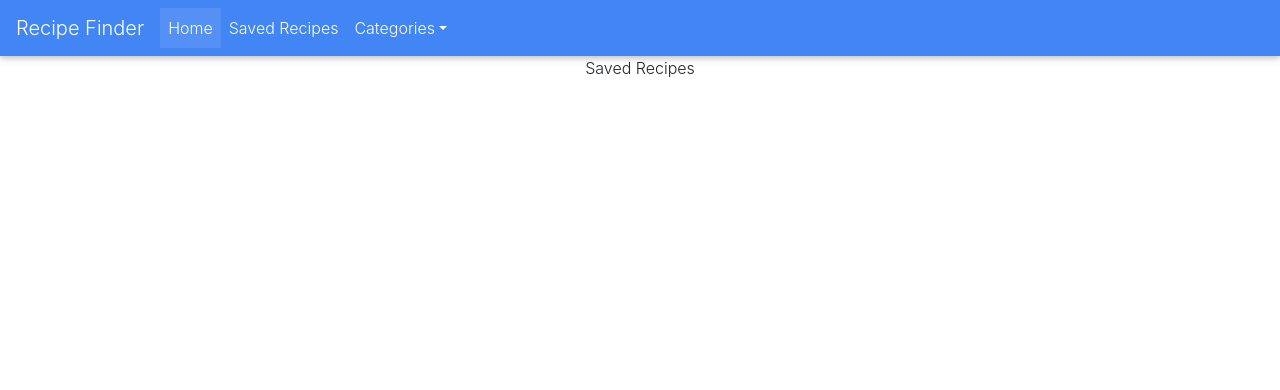
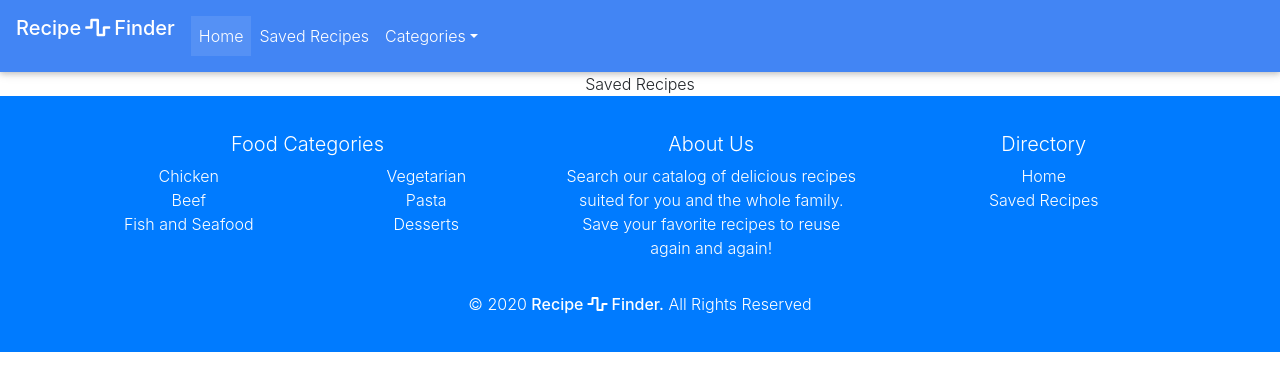
Before and after one commit to wandrew8/Recipe-Finder, a React (Create React App) app in the folder recipe-finder/: page /saved in a window 1280 px wide. Shown: the top 390 px of the page. Built offline with nearby package versions, Linux system fonts and the light colour scheme.

Commit message:
footer functional component added

```diff
--- a/recipe-finder/src/App.js
+++ b/recipe-finder/src/App.js
@@ -6,6 +6,7 @@ import NavbarComponent from './components/NavbarComponent';
 import HomePage from './components/Homepage';
 import SavedPage from './components/SavedPage';
 import CategoryPage from './components/CategoryPage'
+import Footer from './components/Footer';
 import './css/App.css';
 
 class App extends Component {
@@ -29,6 +30,7 @@ class App extends Component {
         <Route exact path="/saved" component={SavedPage} />
         <Redirect to="/home" />
       </Switch>
+      <Footer />
       </div>
     </Router>
   );
--- /dev/null
+++ b/recipe-finder/src/components/Footer.js
@@ -0,0 +1,40 @@
+import React from 'react';
+import {Link } from 'react-router-dom';
+
+export default function Footer() {
+    return (
+        <footer className="site-footer">
+        <div className="container">
+            <div className="row my-3">
+                <div className="col-md-5">
+                    <h5>Food Categories</h5>
+                    <div className="row">
+                        <ul className="list-unstyled col-md-6">
+                            <li><Link to="/category/chicken" href="#">Chicken</Link></li>
+                            <li><Link to="/category/beef" href="#">Beef</Link></li>
+                            <li><Link to="/category/fish" href="#">Fish and Seafood</Link></li>
+                        </ul>
+                        <ul className="list-unstyled col-md-6">
+                            <li><Link to="/category/vegetarian" href="#">Vegetarian</Link></li>
+                            <li><Link to="/category/pasta" href="#">Pasta</Link></li>
+                            <li><Link to="/category/desserts" href="#">Desserts</Link></li>
+                        </ul>
+                    </div>
+                </div>
+                <div className="col-md col-sm-6">
+                    <h5>About Us</h5>
+                    <p>Search our catalog of delicious recipes suited for you and the whole family. Save your favorite recipes to reuse again and again!</p>
+                </div>
+                <div className="col-md col-sm-6">
+                    <h5>Directory</h5>
+                    <ul className="list-unstyled">
+                        <li><Link to="/home" href="#">Home</Link></li>
+                        <li><Link to="/saved" href="#">Saved Recipes</Link></li>
+                    </ul>
+                </div>
+            </div>
+        </div>
+        <p>&copy; 2020 <strong>Recipe<span><i className="mx-1 fas fa-wave-square"></i></span>Finder.</strong> All Rights Reserved</p>
+    </footer>
+    )
+}
--- a/recipe-finder/src/components/Homepage.js
+++ b/recipe-finder/src/components/Homepage.js
@@ -3,8 +3,16 @@ import React, { Component } from 'react'
 export class Homepage extends Component {
     render() {
         return (
-            <div>
-                Home Page
+            <div class="jumbotron card card-image" >
+                <div class="text-white text-center py-5 px-4">
+                    <div>
+                    <h2 class="card-title h1-responsive pt-3 mb-5 font-bold"><strong>Create your beautiful website with MDBootstrap</strong></h2>
+                    <p class="mx-5 mb-5">Lorem ipsum dolor sit amet, consectetur adipisicing elit. Repellat fugiat, laboriosam, voluptatem,
+                        optio vero odio nam sit officia accusamus minus error nisi architecto nulla ipsum dignissimos. Odit sed qui, dolorum!
+                    </p>
+                    <a class="btn btn-outline-white btn-md"><i class="fas fa-clone left"></i> View project</a>
+                    </div>
+                </div>
             </div>
         )
     }
--- a/recipe-finder/src/components/NavbarComponent.js
+++ b/recipe-finder/src/components/NavbarComponent.js
@@ -9,7 +9,7 @@ export class NavbarComponent extends Component {
     render() {
         return (
             <nav className="navbar navbar-expand-lg navbar-dark primary-color">
-            <Link className="navbar-brand" href="#" to="/home">Recipe Finder</Link>
+            <Link className="navbar-brand" href="#" to="/home"><p><strong>Recipe<span><i className="mx-1 fas fa-wave-square"></i></span>Finder</strong></p></Link>
 
             <button className="navbar-toggler" type="button" data-toggle="collapse" data-target="#basicExampleNav"
               aria-controls="basicExampleNav" aria-expanded="false" aria-label="Toggle navigation">
--- a/recipe-finder/src/css/App.css
+++ b/recipe-finder/src/css/App.css
@@ -9,3 +9,12 @@
   left: 0;
   height: auto;
 }
+
+.site-footer {
+  background-color: #007bff;
+  padding: 20px 0;
+}
+
+.site-footer a, .site-footer h5, .site-footer p {
+  color: #fff;
+}
```
